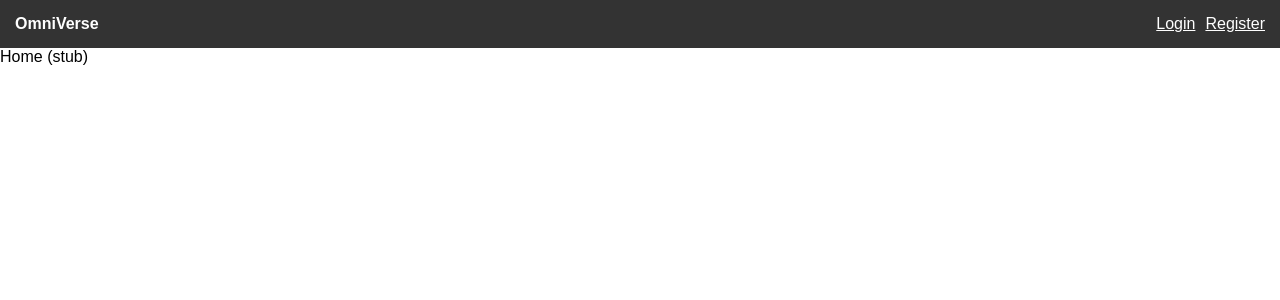
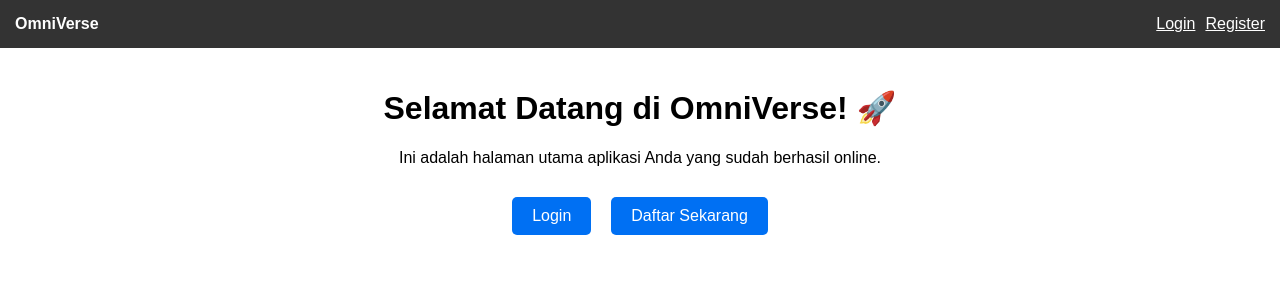
Before and after one commit to faidulzulsy-sudo/ov-omniVerse, a React (Vite) app in the folder ov-omniVerse/frontend/: page / in a window 1280 px wide. Shown: the top 300 px of the page. Built offline with nearby package versions, Linux system fonts and the light colour scheme; no server answers; the HTML template or start-up script is replaced by a standard one.

Commit message:
Update Home.jsx

```diff
--- a/ov-omniVerse/frontend/src/pages/Home.jsx
+++ b/ov-omniVerse/frontend/src/pages/Home.jsx
@@ -1,3 +1,26 @@
-// frontend/src/pages/Home.jsx
 import React from 'react';
-export default function Home(){ return <div>Home (stub)</div>; }
+import { Link } from 'react-router-dom';
+
+export default function Home() {
+  return (
+    <div style={{ padding: '20px', textAlign: 'center', fontFamily: 'Arial' }}>
+      <h1>Selamat Datang di OmniVerse! 🚀</h1>
+      <p>Ini adalah halaman utama aplikasi Anda yang sudah berhasil online.</p>
+
+      <div style={{ marginTop: '20px' }}>
+        <Link to="/login" style={buttonStyle}>Login</Link>
+        <Link to="/register" style={buttonStyle}>Daftar Sekarang</Link>
+      </div>
+    </div>
+  );
+}
+
+const buttonStyle = {
+  margin: '10px',
+  padding: '10px 20px',
+  backgroundColor: '#0070f3',
+  color: 'white',
+  textDecoration: 'none',
+  borderRadius: '5px',
+  display: 'inline-block'
+};
```
